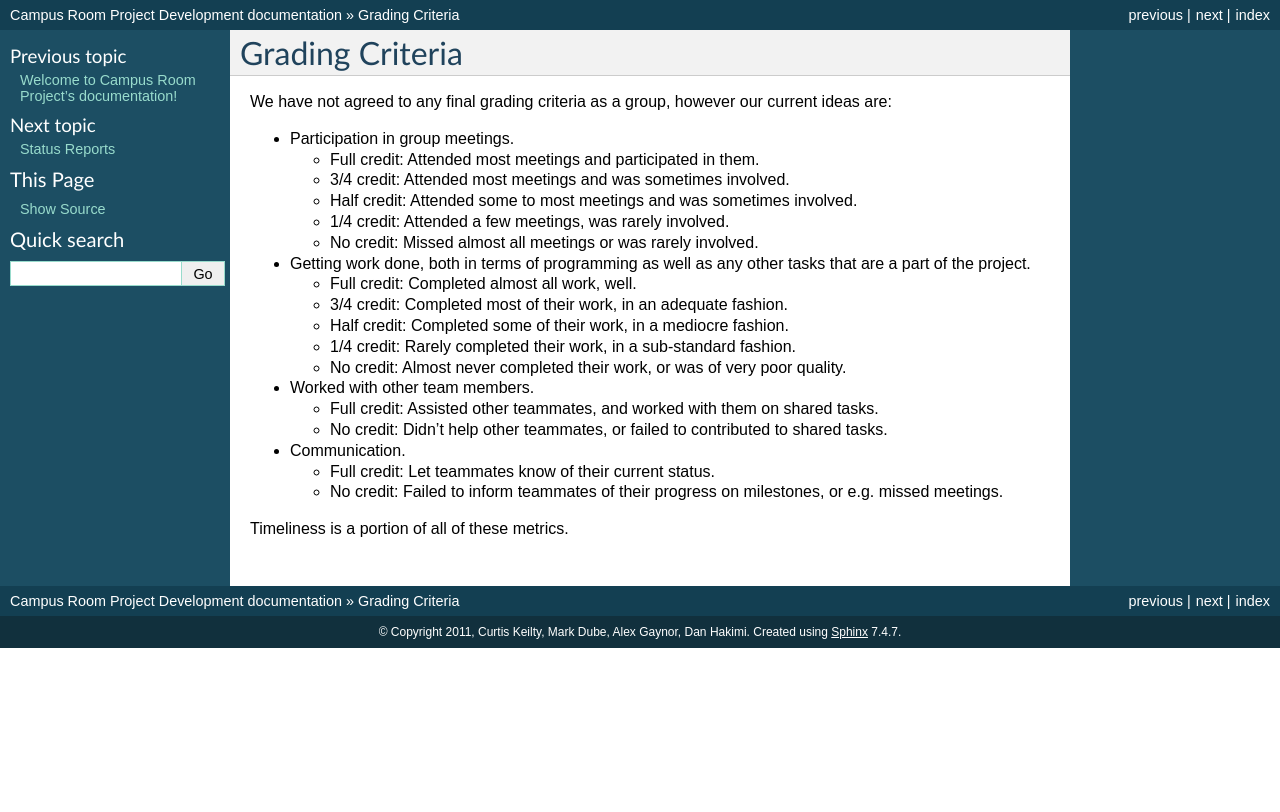
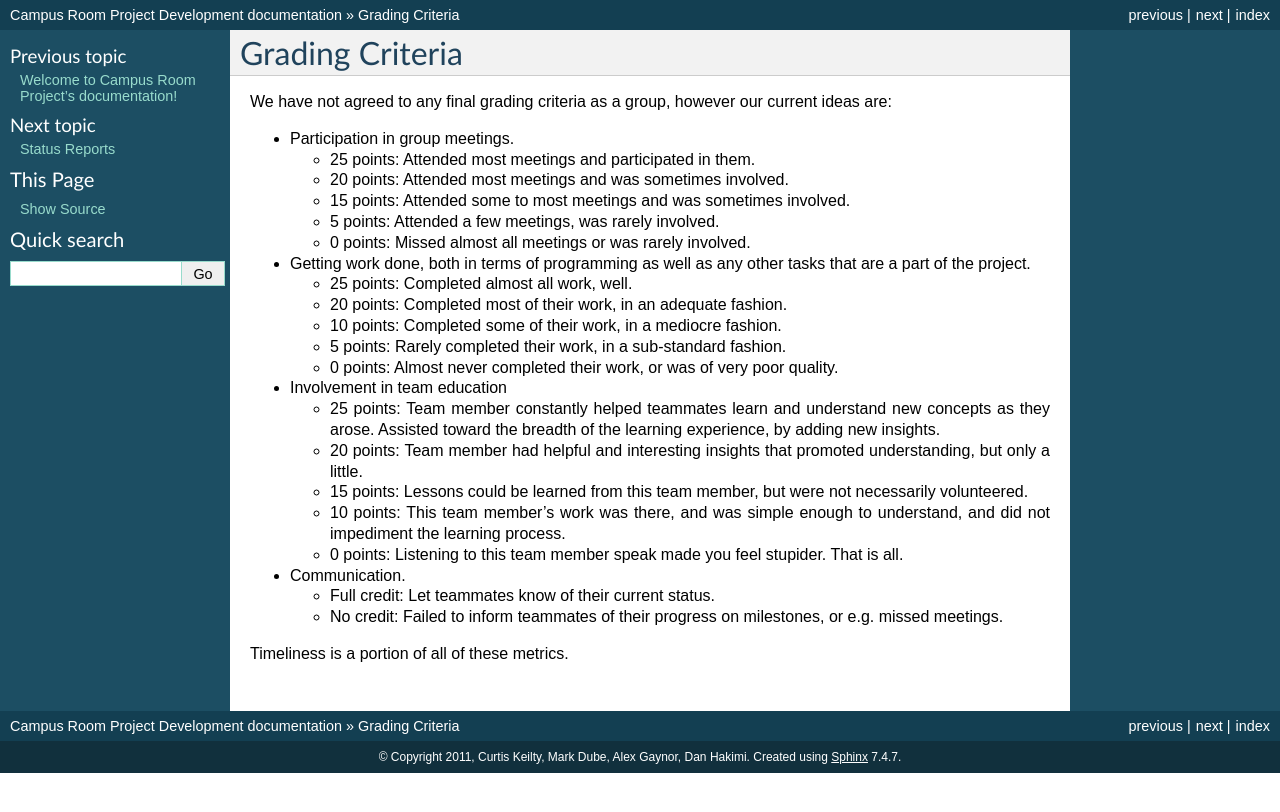
Before and after one commit to DanHakimi/Rooms, a Sphinx documentation site: the page built from docs/grading_criteria.rst, in a window 1280 px wide. Shown: the top 812 px of the page. Built offline with Sphinx 7.4.7, drawn with Linux system fonts in a browser that asks for light colours.

Commit message:
Updated the Grading Criteria

```diff
--- a/docs/grading_criteria.rst
+++ b/docs/grading_criteria.rst
@@ -6,26 +6,28 @@ current ideas are:
 
 * Participation in group meetings.
 
-  * Full credit: Attended most meetings and participated in them.
-  * 3/4 credit: Attended most meetings and was sometimes involved.
-  * Half credit: Attended some to most meetings and was sometimes involved.
-  * 1/4 credit: Attended a few meetings, was rarely involved.
-  * No credit: Missed almost all meetings or was rarely involved.
+  * 25 points: Attended most meetings and participated in them.
+  * 20 points: Attended most meetings and was sometimes involved.
+  * 15 points: Attended some to most meetings and was sometimes involved.
+  * 5 points: Attended a few meetings, was rarely involved.
+  * 0 points: Missed almost all meetings or was rarely involved.
 
 * Getting work done, both in terms of programming as well as any other tasks
   that are a part of the project.
 
-  * Full credit: Completed almost all work, well.
-  * 3/4 credit: Completed most of their work, in an adequate fashion.
-  * Half credit: Completed some of their work, in a mediocre fashion.
-  * 1/4 credit: Rarely completed their work, in a sub-standard fashion.
-  * No credit: Almost never completed their work, or was of very poor quality.
+  * 25 points: Completed almost all work, well.
+  * 20 points: Completed most of their work, in an adequate fashion.
+  * 10 points: Completed some of their work, in a mediocre fashion.
+  * 5 points: Rarely completed their work, in a sub-standard fashion.
+  * 0 points: Almost never completed their work, or was of very poor quality.
 
-* Worked with other team members.
+* Involvement in team education
 
-  * Full credit: Assisted other teammates, and worked with them on shared tasks.
-  * No credit: Didn't help other teammates, or failed to contributed to shared
-    tasks.
+  * 25 points: Team member constantly helped teammates learn and understand new concepts as they arose. Assisted toward the breadth of the learning experience, by adding new insights.
+  * 20 points: Team member had helpful and interesting insights that promoted understanding, but only a little.
+  * 15 points: Lessons could be learned from this team member, but were not necessarily volunteered.
+  * 10 points: This team member's work was there, and was simple enough to understand, and did not impediment the learning process.
+  * 0 points: Listening to this team member speak made you feel stupider. That is all.
 
 * Communication.
 
```
